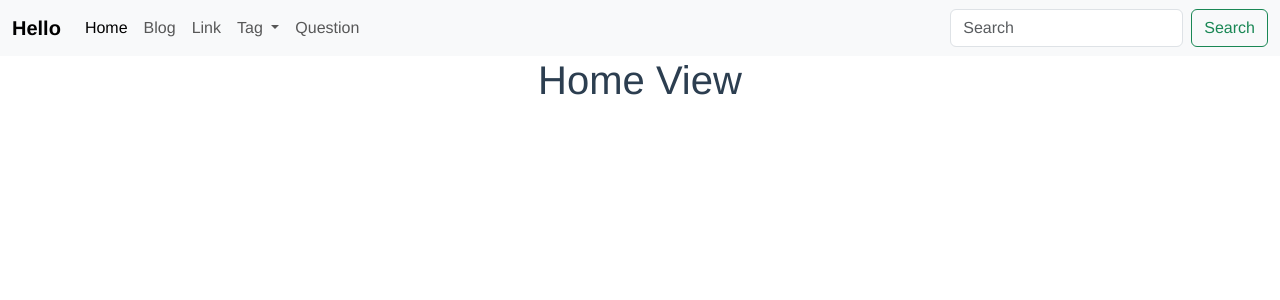
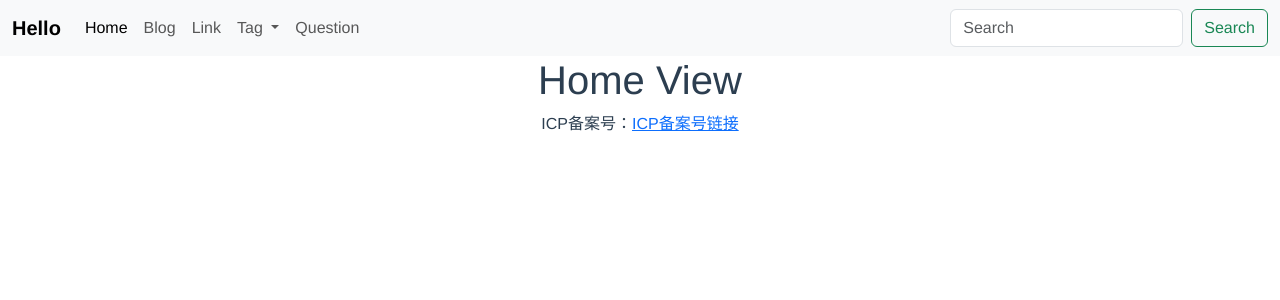
Before and after one commit to coderc/go-blog, a Vue app in the folder web/: page / in a window 1280 px wide. Shown: the top 300 px of the page. Built offline with nearby package versions, Linux system fonts and the light colour scheme; no server answers.

Commit message:
Update App.vue

```diff
--- a/web/src/App.vue
+++ b/web/src/App.vue
@@ -2,6 +2,10 @@
   <NavBar />
   <router-view/>
   <PingBackend/>
+  <div class="center" style="text-align: center">
+    <!-- ICP备案号链接 -->
+    <p>ICP备案号：<a href="http://www.beian.miit.gov.cn/" target="_blank">ICP备案号链接</a></p>
+  </div>
 </template>
 
 <script>
```
